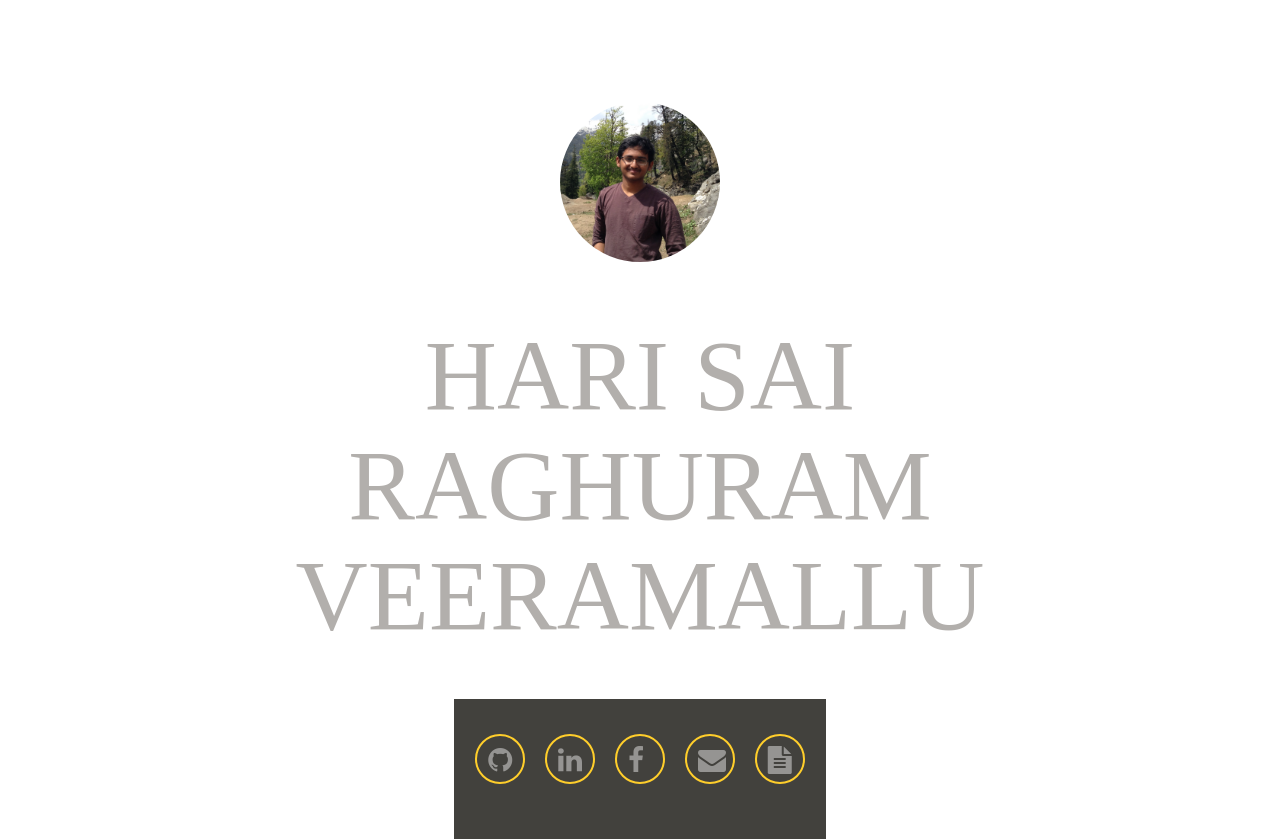
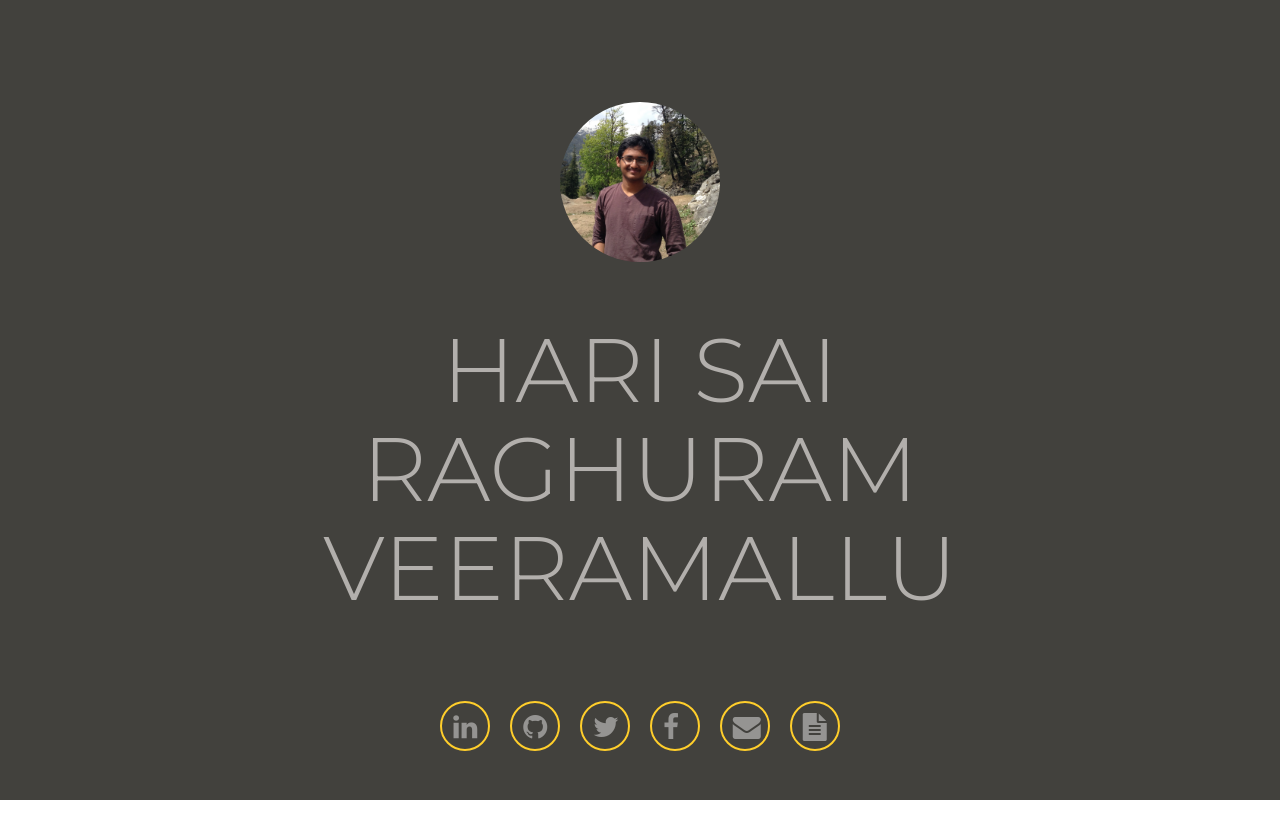
Before and after one commit to Raghuram-Veeramallu/veeramallu-raghuram.github.io, a plain HTML site: page index.html in a window 1280 px wide. After the commit the page ends 806 px from the top, so only its background shows below. Drawn offline with nearby package versions, Linux system fonts and the light colour scheme.

Commit message:
background and font changes
Small changes in resume also

```diff
--- a/css/home_css.css
+++ b/css/home_css.css
@@ -1,6 +1,11 @@
 body {
   padding: 0;
   margin: 0;
+}
+
+@font-face{
+    font-family: "Ailerons";
+    src: url('./css/Ailerons/Ailerons.otf');
 }
 
 .page-wrapper{
@@ -18,10 +23,11 @@ body {
 }
 
 .js{
-  position: relative;
+  position: fixed;
   width: 100%;
   height: 100%;
-  background-color: #182327;
+  z-index: -20;
+  background-color: #42413D;
 }
 
 .image-section{
@@ -41,8 +47,8 @@ body {
 }
 
 #title{
-  font-size: 100px;
-  font-family: ailerons;
+  font-size: 90px;
+  font-family: 'Montserrat', sans-serif;
   color: #B2AFAC;
   text-align: center;
   align-self: center;
@@ -51,7 +57,6 @@ body {
 .links{
   flex: 1;
   padding: 1%;
-  background: #42413D;
 }
 
 .icons{
@@ -62,7 +67,7 @@ body {
 }
 
 
-.lin, .git, .fb, .twit, .mail, .res{
+.lin, .git, .twit, .fb, .mail, .res{
   color:#959492;
 }
 
@@ -78,29 +83,13 @@ body {
     transition: all 0.2s ease;
     text-decoration: none;
     margin: 22px 8px;
-}
-
-.ico-res{
-  border: 2px solid #FFCE2B;
-  border-radius: 50%;
-  display: inline-block;
-  width: 50px;
-  height: 50px;
-  padding: 11px;
-  position: relative;
-  background: transparent;
-  transition: all 0.2s ease;
-  text-decoration: none;
-  margin: 22px 8px;
+    transform: scale(1);
 }
 
 .ico:hover{
-  transform: translateY(-4px);
+  transform: scale(1.3);
 }
 
-.ico-res:hover{
-  transform: translateY(-4px);
-}
 .ico:hover .fb{
   color: #B2AFAC;
 }
@@ -119,6 +108,6 @@ body {
 .ico:hover .twit{
   color: #B2AFAC;
 }
-.ico-res:hover .res{
+.ico:hover .res{
   color: #B2AFAC;
 }
--- a/index.html
+++ b/index.html
@@ -12,6 +12,7 @@
     <meta charset="UTF-8" />
     <meta http-equiv="X-UA-Compatible" content="IE=edge,chrome=1">
     <link rel="stylesheet" type="text/css" href="css/home_css.css" />
+    <link href="https://fonts.googleapis.com/css?family=Lora:400,700|Montserrat:300" rel="stylesheet">
     <link rel="stylesheet" href="https://maxcdn.bootstrapcdn.com/bootstrap/3.3.6/css/bootstrap.min.css">
     <link  rel="stylesheet" href="css/font-awesome-4.5.0/css/font-awesome.min.css">
   </head>
@@ -31,11 +32,12 @@
         </div>
         <div class="links">
           <div class="icons layer" data-depth="0.6">
-              <div class="ico"><a href="https://github.com/" target="_blank"><i class="fa fa-github fa-2x git"></i></a></div>
               <div class="ico"><a href="https://www.linkedin.com/in/" target="_blank"><i class="fa fa-linkedin fa-2x lin"></i></a></div>
-              <div class="ico"><a href="https://www.facebook.com/" target="_blank"><i class="fa fa-facebook fa-2x fb"></i></a></div>
+              <div class="ico"><a href="https://github.com/Raghuram-Veeramallu" target="_blank"><i class="fa fa-github fa-2x git"></i></a></div>
+              <div class="ico"><a href="https://twitter.com/raghuram2603" target="_blank"><i class="fa fa-twitter fa-2x twit"></i></a></div>
+              <div class="ico"><a href="https://www.facebook.com/raghuram.vhs" target="_blank"><i class="fa fa-facebook fa-2x fb"></i></a></div>
               <div class="ico"><a href="mailto:raghuram.vhs@gmail.com" target="_blank"><i class="fa fa-envelope fa-2x mail"></i></a></div>
-              <div class="ico"><a href="pdf.html"><i class="fa fa-file-text fa-2x res"></i></a></div>
+              <div class="ico"><a href="res.pdf"><i class="fa fa-file-text fa-2x res"></i></a></div>
               <br><br>
           </div>
         </div>
```
Also changed, not shown: 1 other file.
